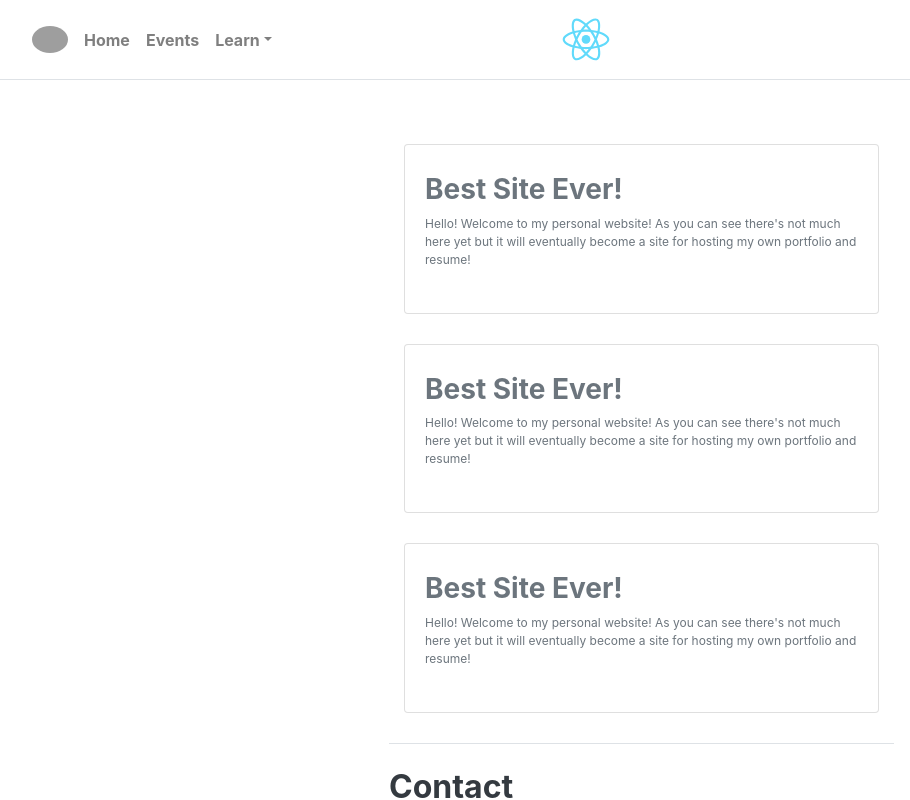
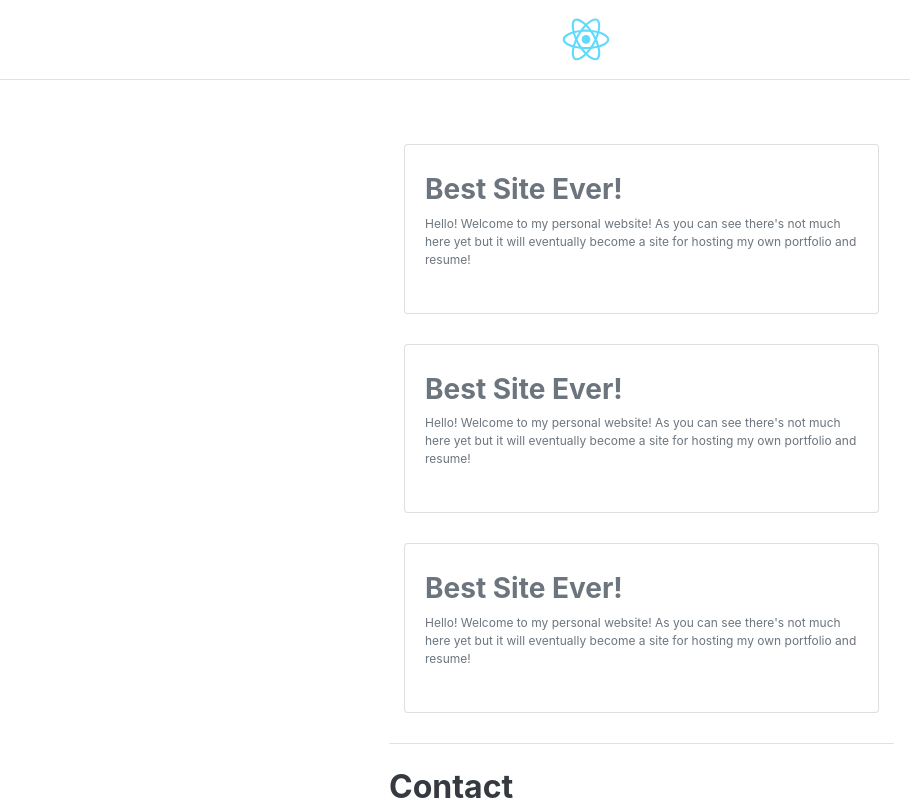
Before and after one commit to PhillipPeterson/phillpeterson.com, a React (Create React App) app: page / in a window 1280 px wide. Shown: the top 800 px of the page, without its empty margins (46-956 px from the left). Built offline with nearby package versions, Linux system fonts and the light colour scheme; grey boxes are pictures that could not be loaded.

Commit message:
formatting!

```diff
--- a/src/components/Card.js
+++ b/src/components/Card.js
@@ -9,7 +9,7 @@ class PortfolioCard extends React.Component {
 		return (
 			<Fragment>
 
-      <Card style={{marginBottom: 30}}>
+				<Card style={{ marginBottom: 30 }}>
 					<CardBody>
 						<CardTitle className="h3 mb-2 pt-2 font-weight-bold text-secondary">Best Site Ever!</CardTitle>
 						<CardText className="text-secondary mb-4" style={{ fontSize: '0.75rem' }}>
@@ -20,6 +20,7 @@ class PortfolioCard extends React.Component {
 				</Card>
 
 			</Fragment>
+
 		);
 	}
 
--- a/src/components/Header.js
+++ b/src/components/Header.js
@@ -12,43 +12,16 @@ const AVATAR = 'https://www.gravatar.com/avatar/429e504af19fc3e1cfa5c4326ef3394c
 class Header extends React.Component {
 
 	render() {
+
 		return (
+
 			<header>
 				<Navbar fixed="top" color="light" light expand="xs" className="border-bottom border-gray bg-white" style={{ height: 80 }}>
 
 					<Container>
 						<Row noGutters className="position-relative w-100 align-items-center">
 
-              <Col className="d-none d-lg-flex justify-content-start">
-                <Nav className="mrx-auto" navbar>
-
-                  <NavItem className="d-flex align-items-center">
-                    <NavLink className="font-weight-bold" href="/">
-                      <img src={AVATAR} alt="avatar" className="img-fluid rounded-circle" style={{ width: 36 }} />
-                    </NavLink>
-                  </NavItem>
-
-                  <NavItem className="d-flex align-items-center">
-                    <NavLink className="font-weight-bold" href="/">Home</NavLink>
-                  </NavItem>
-
-                  <NavItem className="d-flex align-items-center">
-                    <NavLink className="font-weight-bold" href="/">Events</NavLink>
-                  </NavItem>
-
-                  <UncontrolledDropdown className="d-flex align-items-center" nav inNavbar>
-                    <DropdownToggle className="font-weight-bold" nav caret>Learn</DropdownToggle>
-                    <DropdownMenu right>
-                      <DropdownItem className="font-weight-bold text-secondary text-uppercase" header disabled>Learn React</DropdownItem>
-                      <DropdownItem divider />
-                      <DropdownItem>Documentation</DropdownItem>
-                      <DropdownItem>Tutorials</DropdownItem>
-                      <DropdownItem>Courses</DropdownItem>
-                    </DropdownMenu>
-                  </UncontrolledDropdown>
-
-                </Nav>
-              </Col>
+							<Col xs={4} sm={4} md={4} />
 
 							<Col className="d-flex justify-content-xs-start justify-content-lg-center">
 								<NavbarBrand className="d-inline-block p-0" href="/" style={{ width: 80 }}>
@@ -63,6 +36,7 @@ class Header extends React.Component {
 
 				</Navbar>
 			</header>
+
 		);
 	}
 }
```
Also changed, not shown: src/components/Footer.js (+6 -6 lines). Lines whose indentation alone changed are shown as unchanged.
